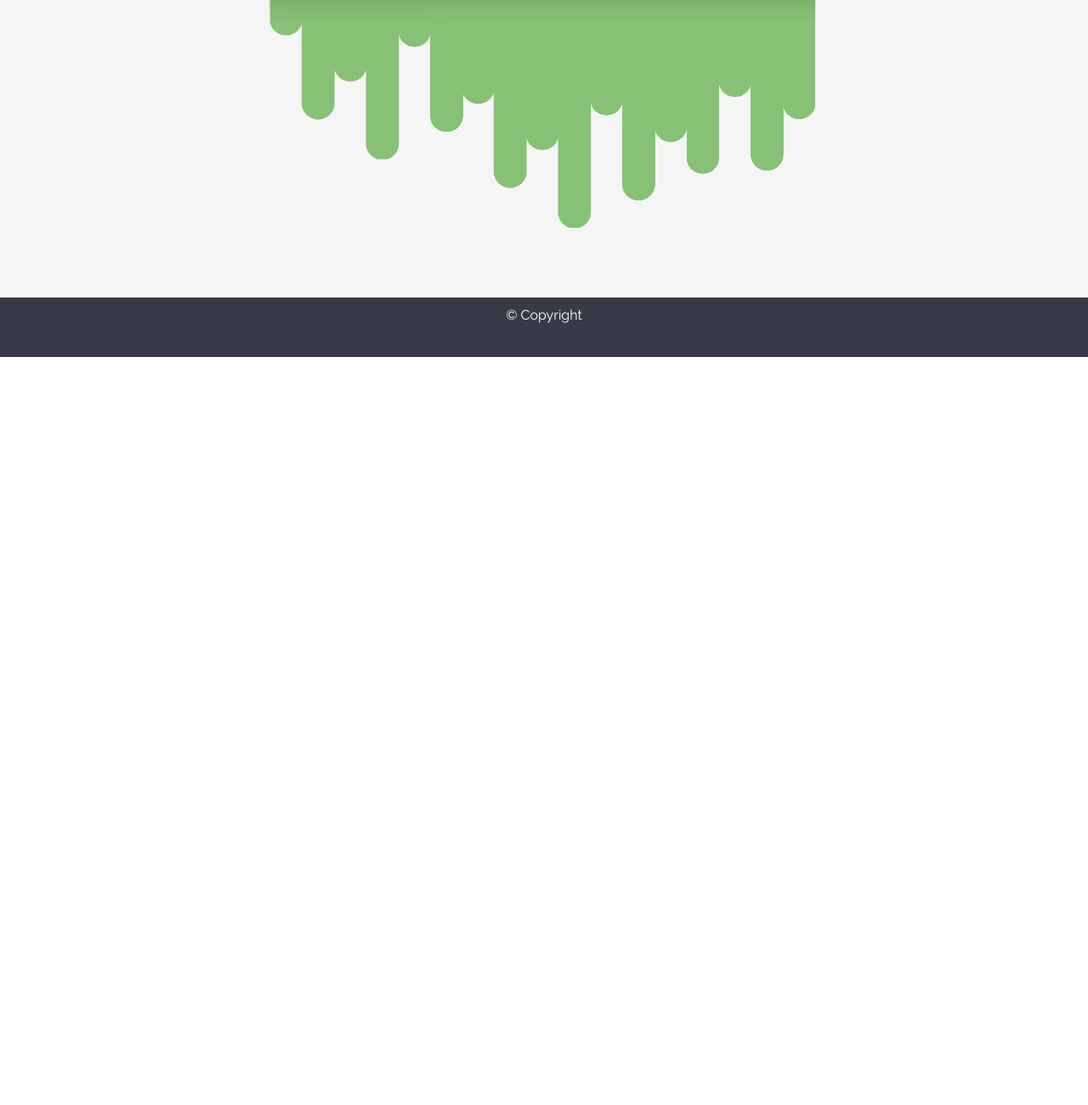
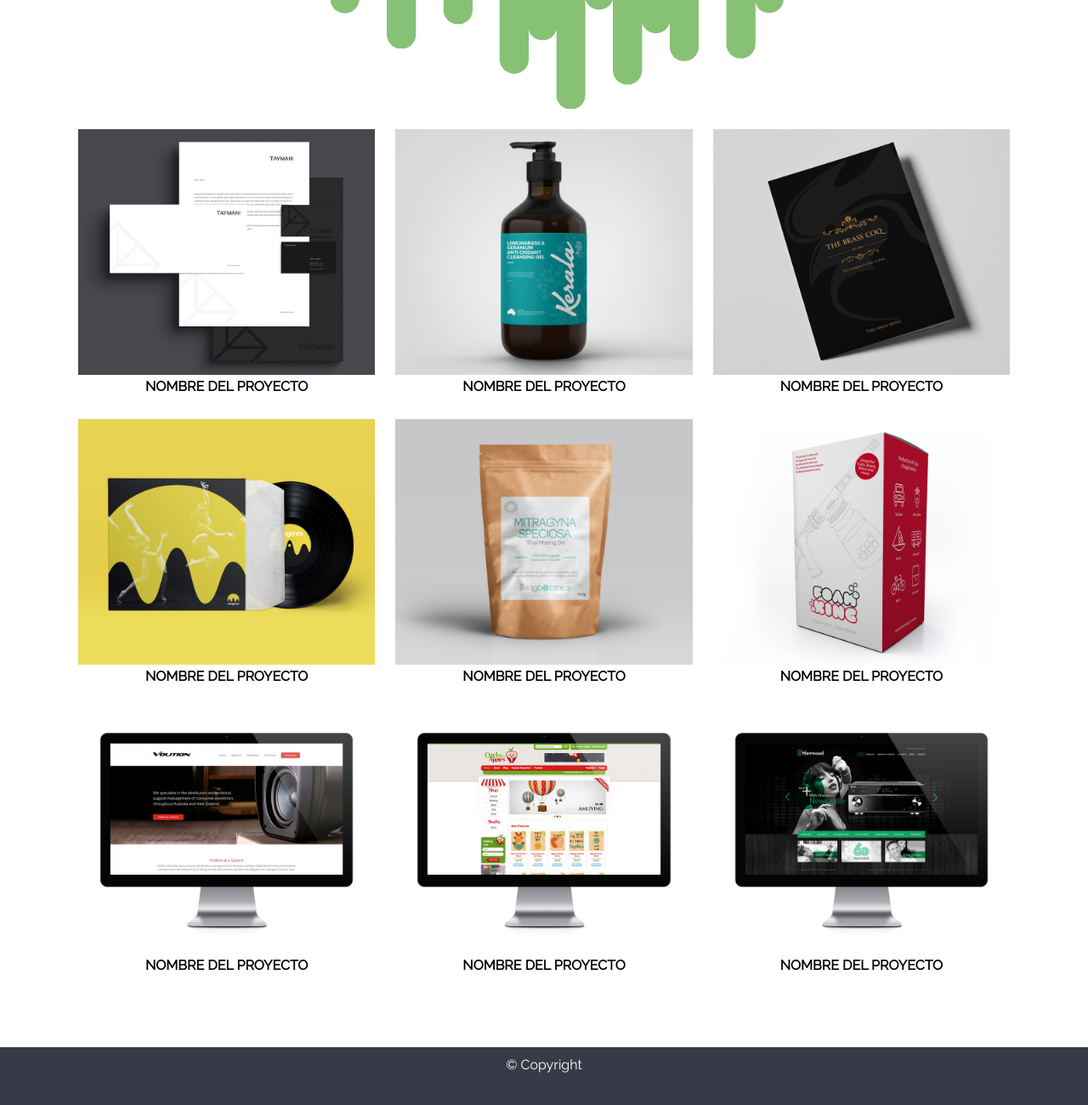
Before and after one commit to JosefaHerrera/applovell, a plain HTML site: page index.html in a window 1280 px wide. Shown: the part 2350-3650 px from the top of the page at 85% size. Before the commit the page ends 2770 px from the top, so only its background shows below. Drawn offline with Linux system fonts and the light colour scheme.

Commit message:
finalizado el diseño, comenzando con MODAL

```diff
--- a/css/common.css
+++ b/css/common.css
@@ -21,7 +21,7 @@
 	padding: 0;
 }
 
-/***************/
+/********codigo blancas*******/
 .row:before, .row:after{
 	content: "";
 	display: table;
--- a/css/main.css
+++ b/css/main.css
@@ -110,13 +110,9 @@ footer{
 /*****************EVALUADO***********/
 /*SECTION WORK*/
 #work{
-  background-color: whitesmoke;
+  background-color: white;
   text-align: center;
   color:black;
-  padding: 70px 7px;
+  padding: 70px 80px;
 
 }
-
-.col-12{
-  width: 100%
-}
--- a/index.html
+++ b/index.html
@@ -79,10 +79,59 @@
 					<h4>
 					Lorem ipsum dolor sit amet, consectetur adipisicing elit. Ab ex, labore nesciunt repellendus, reprehenderit rem repellat hic ipsam sapiente corporis dicta quam aspernatur ipsa voluptate exercitationem culpa optio amet perspiciatis.
 					</h4>
+
 					<img src="assets/images/hero.png" alt="computador" class="img-responsive">
 				</div>
 			</div>
+			<div class="row">
+				<div class="col-4">
+					<img src="assets/images/img-1.jpg" alt="" class="img-responsive">
+					<h4>NOMBRE DEL PROYECTO</h4>
+
+				</div>
+			<div class="col-4">
+				<img src="assets/images/img-2.jpg" alt="" class="img-responsive">
+				<h4>NOMBRE DEL PROYECTO</h4>
+
+			</div>
+			<div class="col-4">
+				<img src="assets/images/img-3.jpg" alt="" class="img-responsive">
+				<h4>NOMBRE DEL PROYECTO</h4>
+			</div>
+			</div>
+		<div class="row">
+			<div class="col-4">
+				<img src="assets/images/img-4.jpg" alt="" class="img-responsive">
+				<h4>NOMBRE DEL PROYECTO</h4>
+
+			</div>
+			<div class="col-4">
+				<img src="assets/images/img-5.jpg" alt="" class="img-responsive">
+				<h4>NOMBRE DEL PROYECTO</h4>
+
+			</div>
+			<div class="col-4">
+				<img src="assets/images/img-6.jpg" alt="" class="img-responsive">
+				<h4>NOMBRE DEL PROYECTO</h4>
+			</div>
 		</div>
+			<div class="row">
+				<div class="col-4">
+				<img src="assets/images/img-7.jpg" alt="" class="img-responsive">
+				<h4>NOMBRE DEL PROYECTO</h4>
+
+				</div>
+				<div class="col-4">
+					<img src="assets/images/img-8.jpg" alt="" class="img-responsive">
+					<h4>NOMBRE DEL PROYECTO</h4>
+
+				</div>
+				<div class="col-4">
+				<img src="assets/images/img-9.jpg" alt="" class="img-responsive">
+				<h4>NOMBRE DEL PROYECTO</h4>
+				</div>
+			</div>
+	</div>
 	</section>
 	<footer>
 		<p>© Copyright</p>
```
